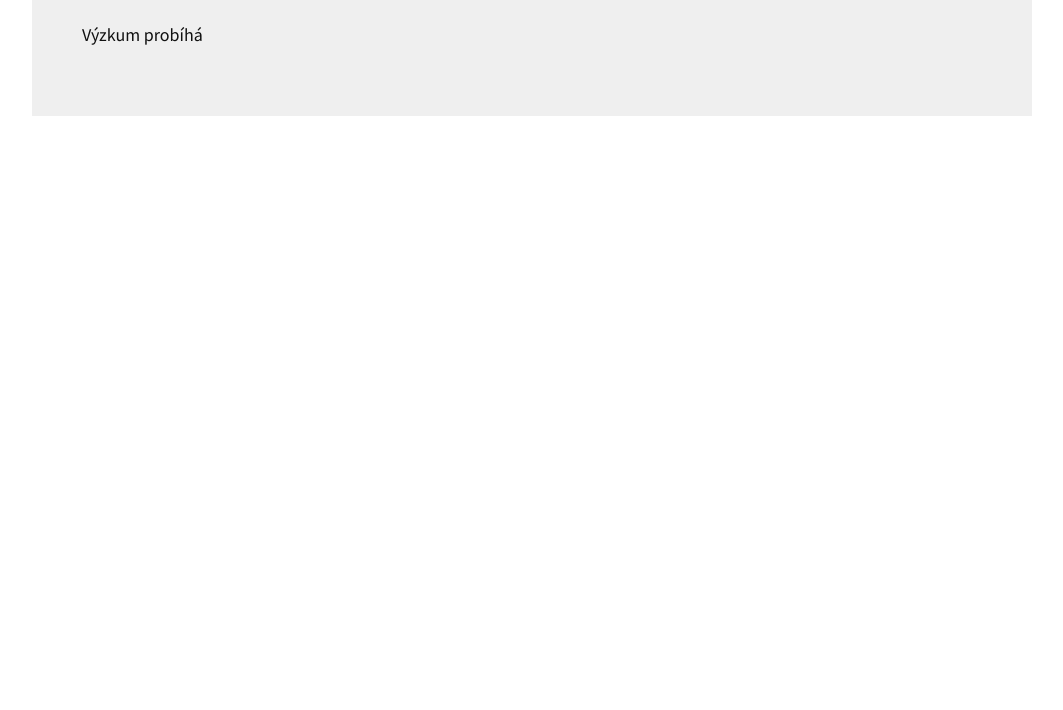
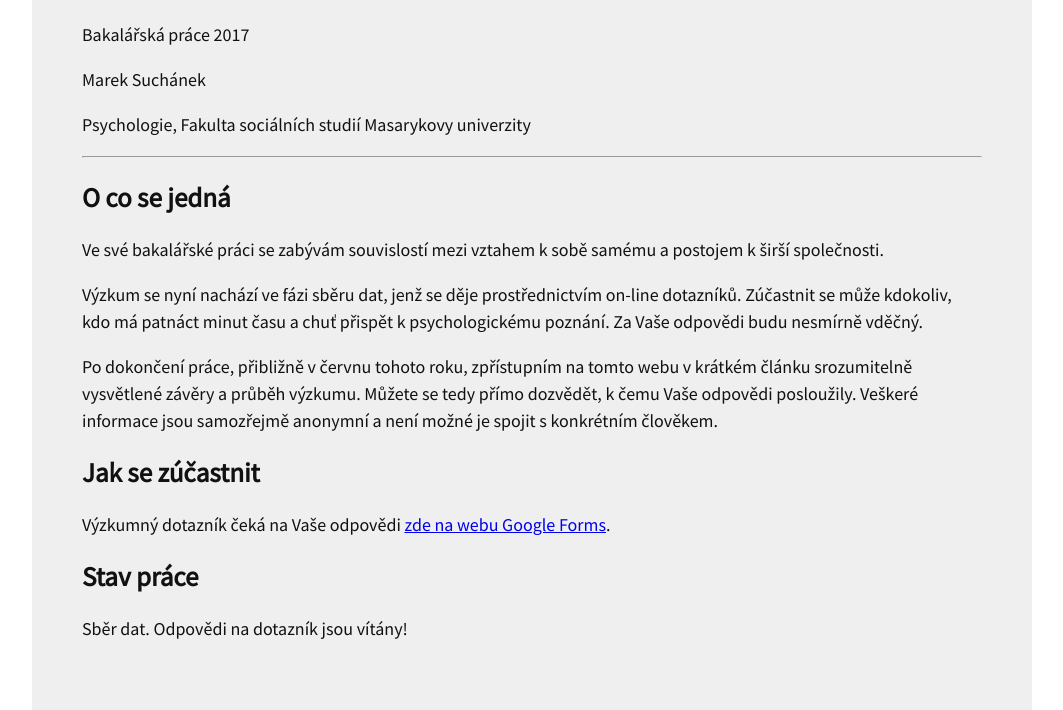
Before and after one commit to vyzkum-psych-spol/vyzkum-psych-spol.github.io, a plain HTML site: page index.html in a window 1280 px wide. Shown: the part 96-806 px from the top of the page, without its empty margins (108-1171 px from the left). Drawn offline with Linux system fonts and the light colour scheme.

Commit message:
Přidání obsahu

```diff
--- a/index.html
+++ b/index.html
@@ -12,7 +12,26 @@
         <div id="obalka">
         <h1>Vztah k sobě a jeho vliv na postoj ke společnosti</h1>
 
-        <p>Výzkum probíhá</p>
+        <p>Bakalářská práce 2017</p>
+        <p>Marek Suchánek</p>
+        <p>Psychologie, Fakulta sociálních studií Masarykovy univerzity</p>
+
+        <hr>
+
+        <h2>O co se jedná</h2>
+
+        <p>Ve své bakalářské práci se zabývám souvislostí mezi vztahem k sobě samému a postojem k širší společnosti.</p>
+        <p>Výzkum se nyní nachází ve fázi sběru dat, jenž se děje prostřednictvím on-line dotazníků. Zúčastnit se může kdokoliv, kdo má patnáct minut času a chuť přispět k psychologickému poznání. Za Vaše odpovědi budu nesmírně vděčný.</p>
+        <p>Po dokončení práce, přibližně v červnu tohoto roku, zpřístupním na tomto webu v krátkém článku srozumitelně vysvětlené závěry a průběh výzkumu. Můžete se tedy přímo dozvědět, k čemu Vaše odpovědi posloužily. Veškeré informace jsou samozřejmě anonymní a není možné je spojit s konkrétním člověkem.</p>
+
+        <h2>Jak se zúčastnit</h2>
+
+        <p>Výzkumný dotazník čeká na Vaše odpovědi <a href="https://docs.google.com/forms/d/e/1FAIpQLScpC8uxo7GHDLmjpcILVmYSVbZ_chvGv0JRdOnxvFOTozrX-w/viewform">zde na webu Google Forms</a>.</p>
+
+        <h2>Stav práce</h2>
+
+        <p>Sběr dat. Odpovědi na dotazník jsou vítány!</p>
+
         </div>
     </body>
 </html>
```
